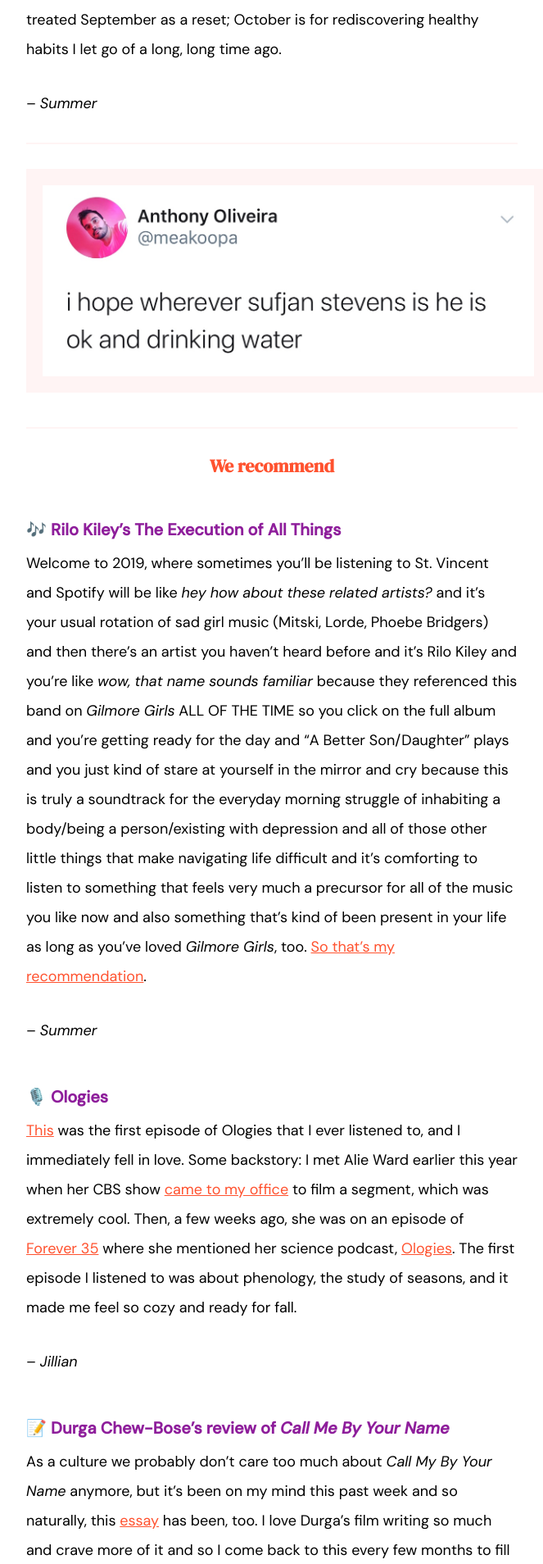
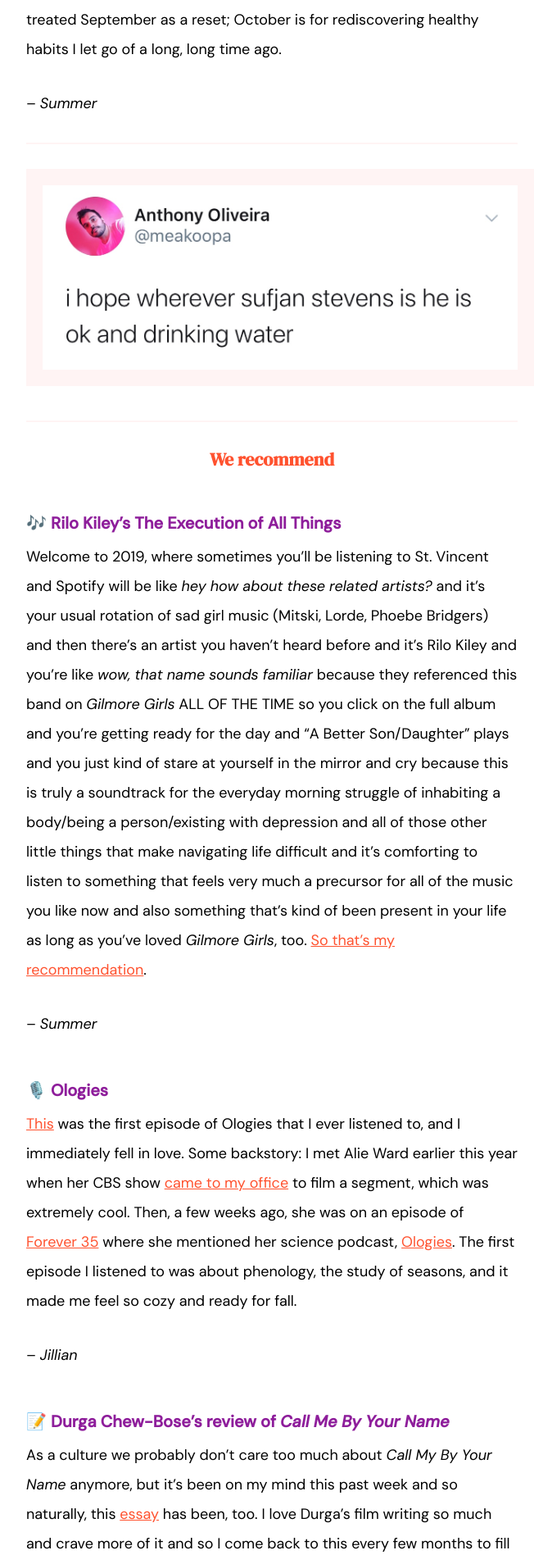
Before and after one commit to jilliangmeehan/letters-to-summer, a Jekyll site: the page built from emails/23.md, in a window 1280 px wide. Shown: the part 1470-3378 px from the top of the page at 82% size, without its empty margins (308-971 px from the left). Built offline with Jekyll 4.4.1, drawn with Linux system fonts in a browser that asks for light colours.

Commit message:
Update email.html

```diff
--- a/_layouts/email.html
+++ b/_layouts/email.html
@@ -54,7 +54,7 @@
       }
 
       img {
-        max-width: 600px;
+        max-width: 580px;
         margin: 0 auto;
         text-align: center;
         border: 20px solid #FFF4F4;
```
